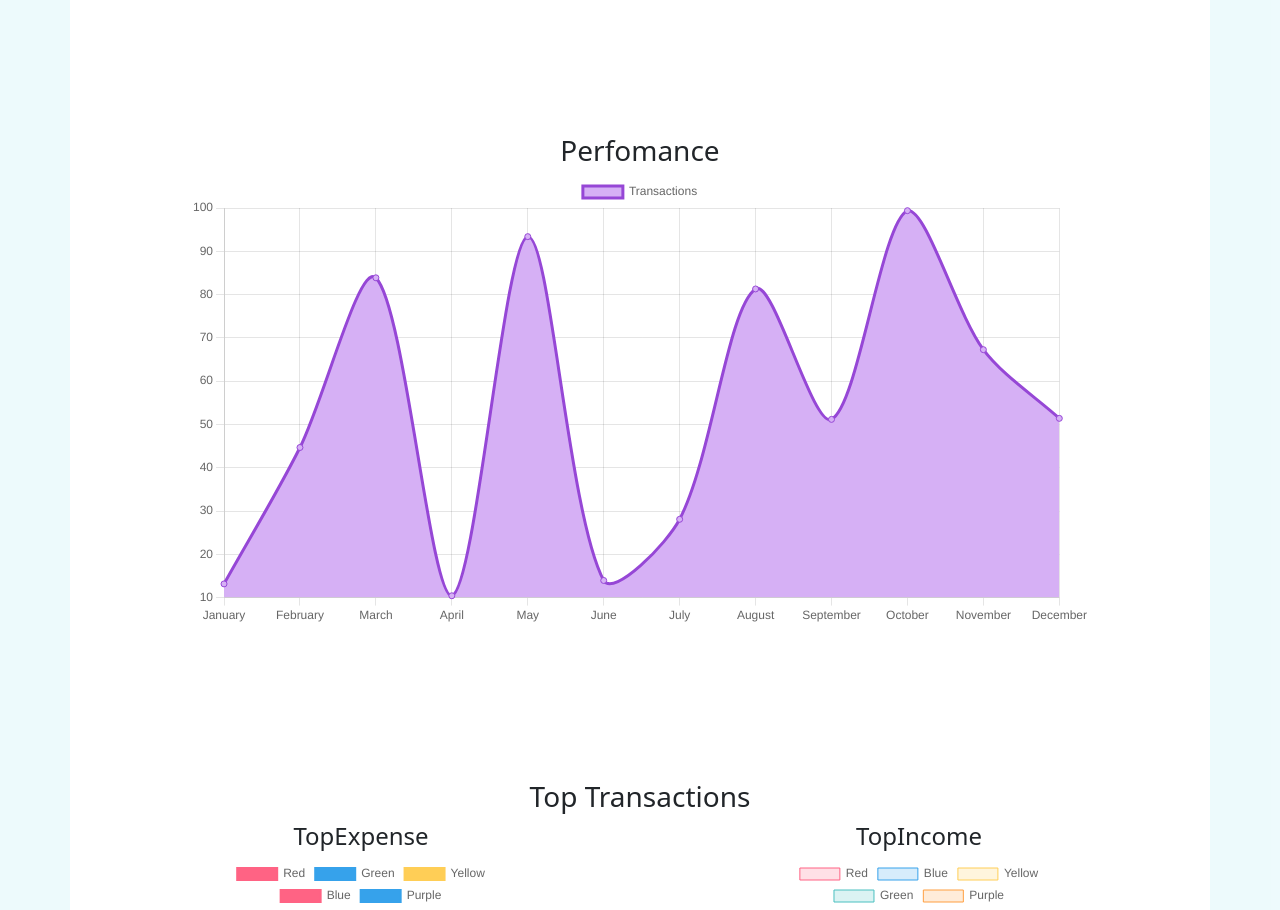
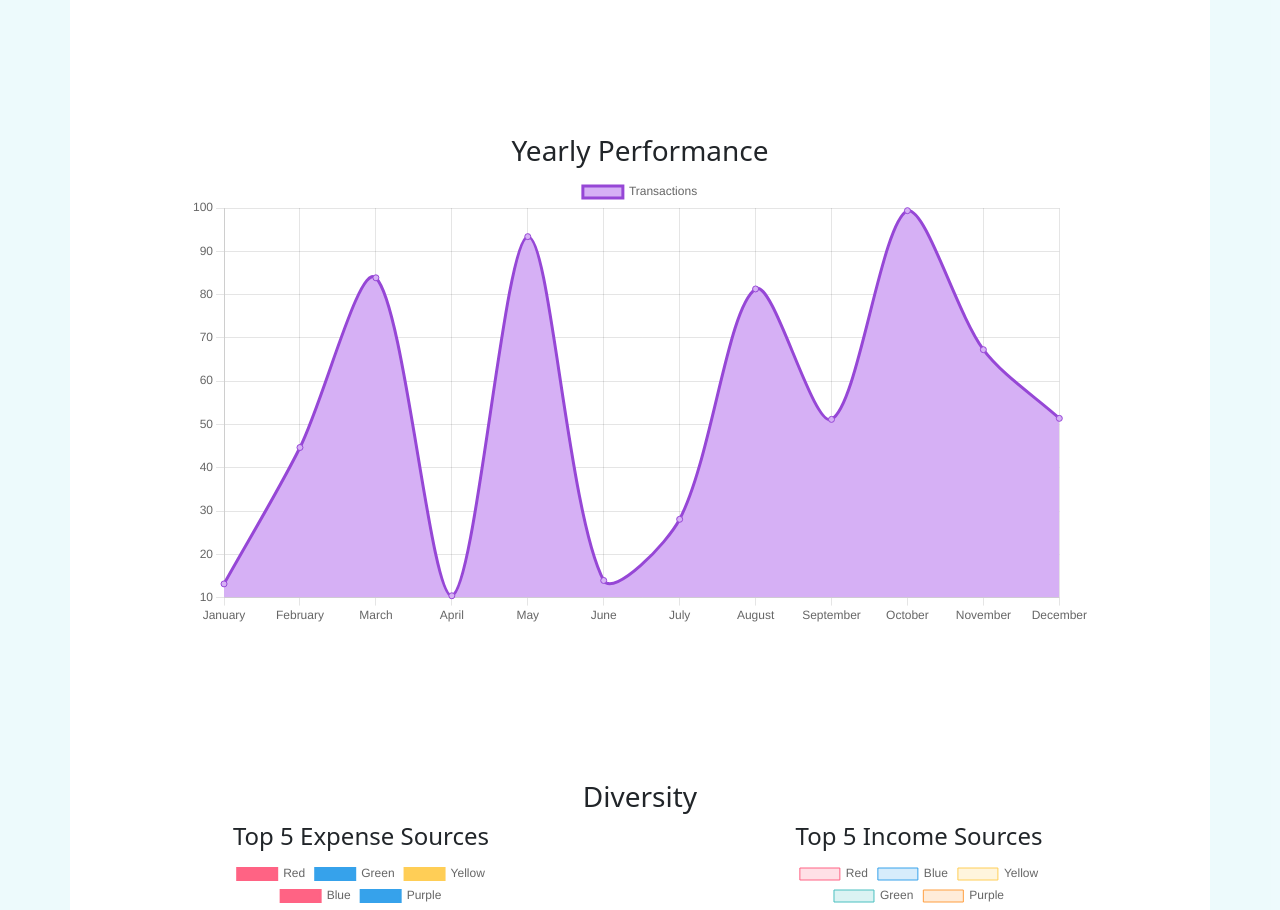
Before and after one commit to J0SAL/Decentralized-Expense-Tracker, a Next.js app in the folder frontend/: page / in a window 1280 px wide. Shown: the part 1700-2610 px from the top of the page. Built offline with nearby package versions, Linux system fonts and the light colour scheme.

Commit message:
changed heading

```diff
--- a/frontend/components/performance/PerformanceGraph.tsx
+++ b/frontend/components/performance/PerformanceGraph.tsx
@@ -8,7 +8,7 @@ function PerformanceGraph() {
       style={{ minHeight: "100vh" }}
       className="d-flex justify-content-center flex-column"
     >
-      <h3 className="text-center">Perfomance</h3>
+      <h3 className="text-center">Yearly Performance</h3>
       <div className="mx-md-5 px-md-5">
         <LineChart />
       </div>
--- a/frontend/components/top-performers/Performers.tsx
+++ b/frontend/components/top-performers/Performers.tsx
@@ -6,7 +6,7 @@ import TopIncome from "./TopIncome";
 function Performers() {
   return (
     <Container className="mb-5">
-      <h3 className="text-center">Top Transactions</h3>
+      <h3 className="text-center">Diversity</h3>
       <Row>
         <Col md={6}>
           <div
--- a/frontend/components/top-performers/TopExpense.tsx
+++ b/frontend/components/top-performers/TopExpense.tsx
@@ -26,7 +26,7 @@ const data = {
 function TopExpense() {
   return (
     <div className="text-center">
-      <h4>TopExpense</h4>
+      <h4>Top 5 Expense Sources</h4>
       <Doughnut
         data={data}
         plugins={[dougnnutText]}
--- a/frontend/components/top-performers/TopIncome.tsx
+++ b/frontend/components/top-performers/TopIncome.tsx
@@ -63,7 +63,7 @@ export const dougnnutText = {
 function TopIncome() {
   return (
     <div className="text-center">
-      <h4>TopIncome</h4>
+      <h4>Top 5 Income Sources</h4>
       <Doughnut
         data={data}
         plugins={[dougnnutText]}
```
